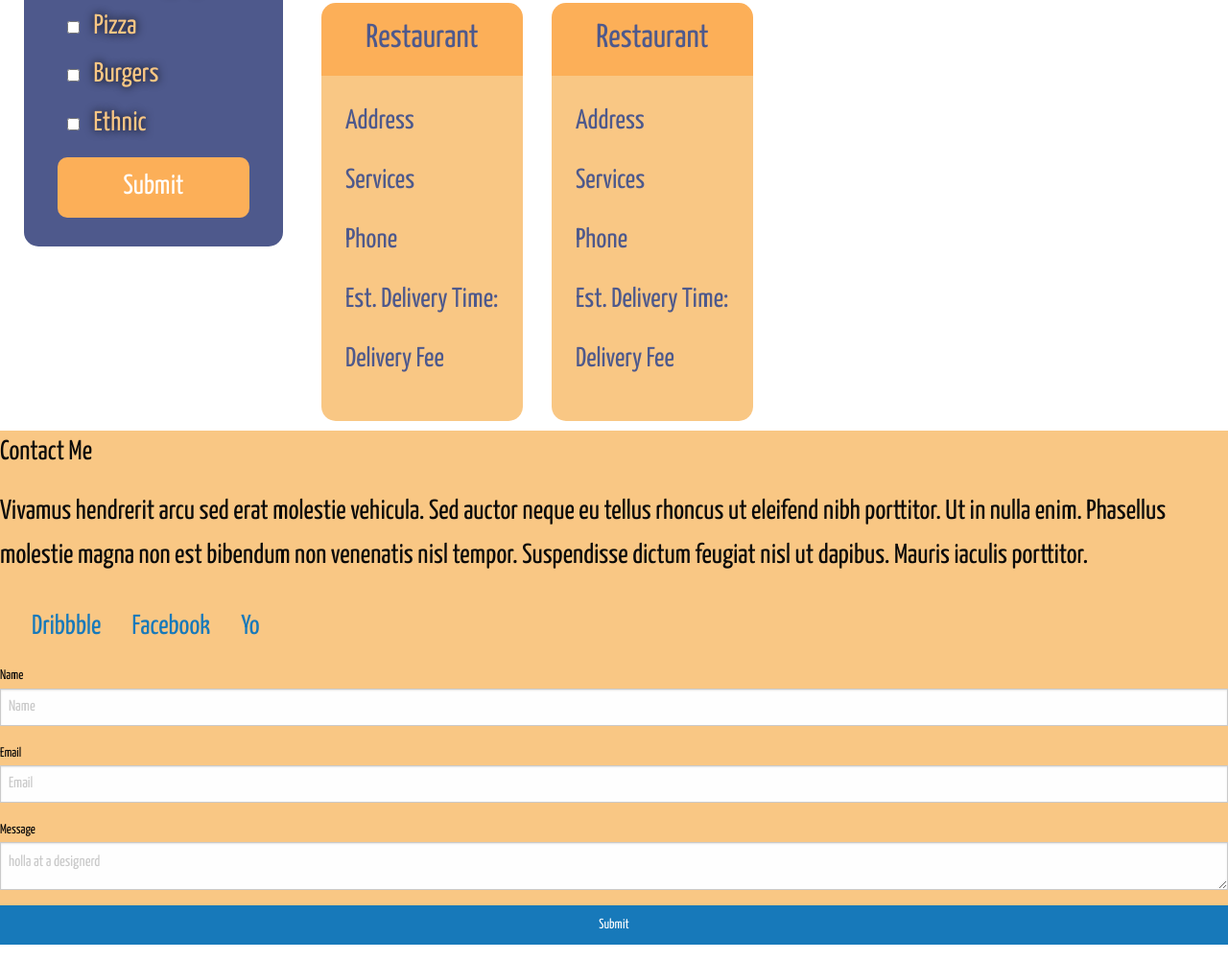
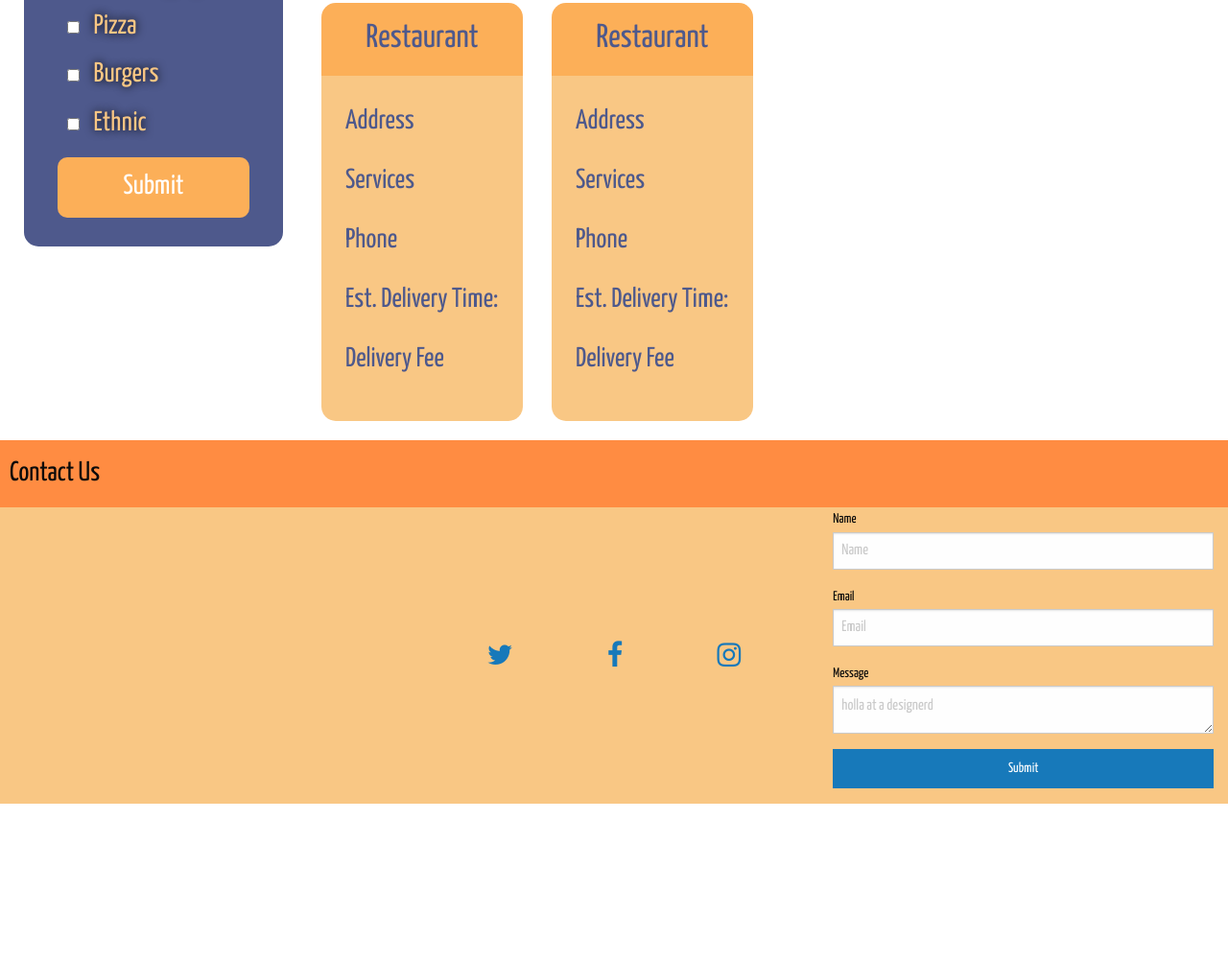
Before and after one commit to Gelenhaus/groupProject1, a plain HTML site: page index.html in a window 1280 px wide. Shown: the part 1094-2095 px from the top of the page at 96% size. After the commit the page ends 1932 px from the top, so only its background shows below. Drawn offline with Linux system fonts and the light colour scheme.

Commit message:
added social media icons to footer

```diff
--- a/assets/css/styles.css
+++ b/assets/css/styles.css
@@ -156,6 +156,15 @@ form label {
 }
 
 /* footer styles */
+.contact {
+    background-color: var(--primary-color);
+    padding: 10px
+}
 footer {
     background-color: var(--tertiary-color);
+    margin: 10px 0 0 0;
 }
+.menu {
+    display: flex;
+    justify-content: space-around;
+}
--- a/index.html
+++ b/index.html
@@ -6,6 +6,7 @@
     <meta http-equiv="x-ua-compatible" content="ie=edge">
     <meta name="viewport" content="width=device-width, initial-scale=1.0">
     <title>LocalGrub</title>
+    <link rel="stylesheet" href="https://cdnjs.cloudflare.com/ajax/libs/font-awesome/4.7.0/css/font-awesome.min.css">
     <link rel="stylesheet" href="assets/css/foundation.css">
     <link rel="preconnect" href="https://fonts.googleapis.com">
     <link rel="preconnect" href="https://fonts.gstatic.com" crossorigin>
@@ -23,7 +24,7 @@
         <ul class="menu simple vertical medium-horizontal">
           <li><a href="#inputForm">Order Now</a></li>
           <li><a href="#hero">About</a></li>
-          <li><a href="#">Contact</a></li>
+          <li><a href="#contact">Contact</a></li>
         </ul>
       </div>
     </div>
@@ -159,17 +160,20 @@
     </div>
   </div>
   <footer>
-    <div class="row">
-      <div class="medium-6 columns">
-        <p>Contact Me</p>
-        <p>Vivamus hendrerit arcu sed erat molestie vehicula. Sed auctor neque eu tellus rhoncus ut eleifend nibh porttitor. Ut in nulla enim. Phasellus molestie magna non est bibendum non venenatis nisl tempor. Suspendisse dictum feugiat nisl ut dapibus. Mauris iaculis porttitor.</p>
-        <ul class="menu">
-          <li><a href="#">Dribbble</a></li>
-          <li><a href="#">Facebook</a></li>
-          <li><a href="#">Yo</a></li>
+    <div id="contact" class="cell large-12 contact">Contact Us</div>
+    <div class="grid-container fluid">
+      <div class="grid-x grid-margin-x align-middle">
+        <div class="cell large-4">
+          <p></p>
+        </div>
+        <div class="cell large-auto">
+          <ul class="menu align-center">
+            <li><a href="#" class="fa fa-twitter"></a></li>
+            <li><a href="#" class="fa fa-facebook"></a></li>
+            <li><a href="#" class="fa fa-instagram"></a></li>
           </ul>
         </div>
-      <div class="medium-6 columns">
+        <div class="cell large-4">
           <label>Name
             <input type="text" placeholder="Name">
           </label>
```
Lines whose indentation alone changed are shown as unchanged.
